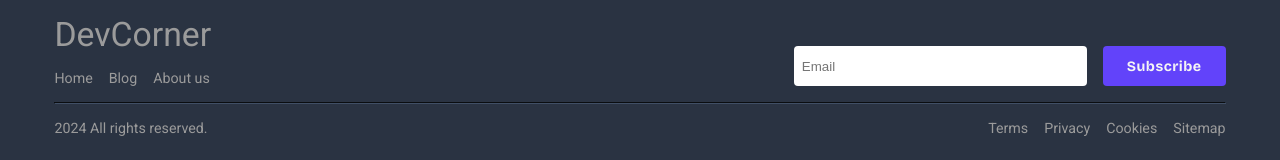
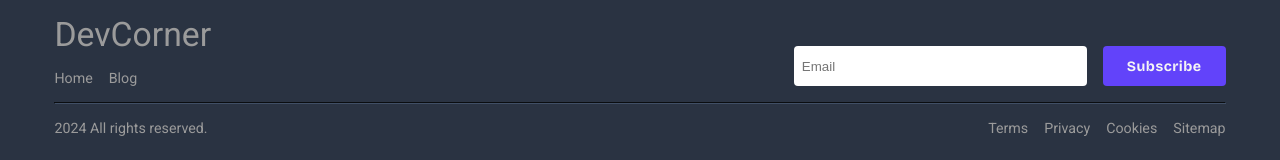
Before and after one commit to 4Practica/devCorner, a React (Vite) app: page / in a window 1280 px wide. Shown: the part 2302-2462 px from the top of the page. Built offline with nearby package versions, Linux system fonts and the light colour scheme; no server answers.

Commit message:
🗑️ Remove 'About us' link from footer

```diff
--- a/src/js/common/layout/Footer/footerData.ts
+++ b/src/js/common/layout/Footer/footerData.ts
@@ -8,12 +8,7 @@ export const footerTopLinks = [
     id: crypto.randomUUID(),
     text: 'Blog',
     route: '/blog',
-  },
-  {
-    id: crypto.randomUUID(),
-    text: 'About us',
-    route: '/about',
-  },
+  }
 ]
 
 export const footerBottomLinks = [
```
